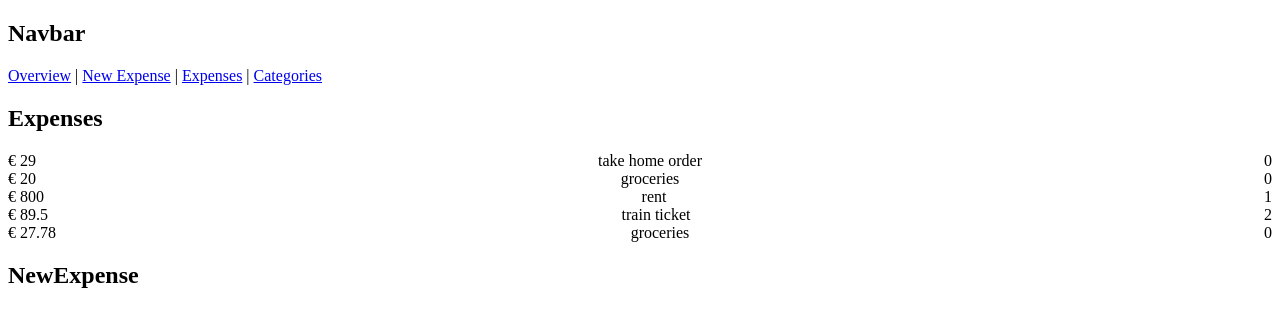
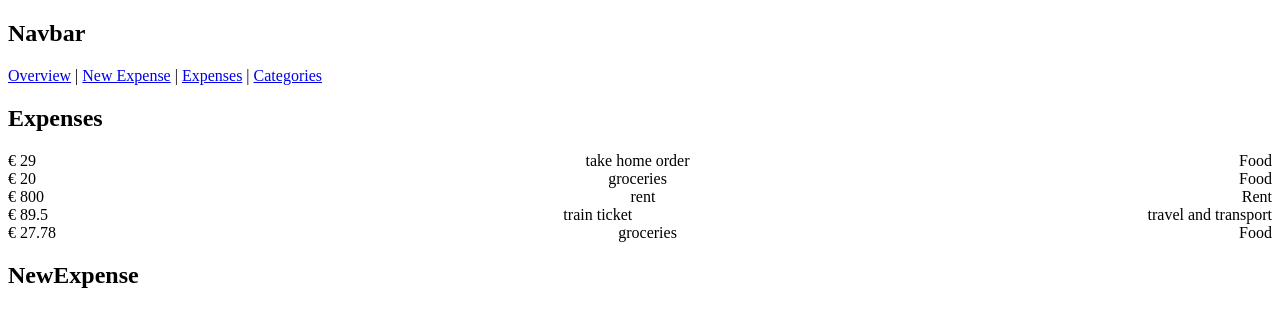
Before and after one commit to donatmarton/budget, a React (Create React App) app: page /expenses/new in a window 1280 px wide. Shown: the top 326 px of the page. Built offline with nearby package versions, Linux system fonts and the light colour scheme.

Commit message:
Expense list shows category name

```diff
--- a/src/App.js
+++ b/src/App.js
@@ -28,10 +28,20 @@ function App() {
       ]
     })
   }
-
+  const getCategoryNameFromId = (categoryId) => {
+    const foundCategory = categories.find( category => {
+      return category.id === categoryId;
+    })
+    return foundCategory?.name;
+  }
   return (
     <DataContext.Provider
-      value={{categories, expenses, addCategory}}
+      value={{
+        categories,
+        expenses,
+        addCategory,
+        getCategoryNameFromId,
+      }}
     >
       <div className="app">
         <Navbar />
--- a/src/components/ExpenseList.js
+++ b/src/components/ExpenseList.js
@@ -4,14 +4,15 @@ import Expense from "./Expense";
 import "./ExpenseList.css"
 
 const ExpenseList = () => {
-  const { expenses } = React.useContext(DataContext);
+  const { expenses, getCategoryNameFromId } = React.useContext(DataContext);
   const expenseItems = expenses.map( expense => {
+    const categoryName = getCategoryNameFromId(expense.categoryId);
     return (
       <Expense
         key={expense.id}
         amount={expense.amount}
         name={expense.name}
-        category={expense.category}
+        category={categoryName}
       />
     )
   })
--- a/src/data.js
+++ b/src/data.js
@@ -6,9 +6,9 @@ export const categoryData = [
 ];
 
 export const spendingsData = [
-  { id: 0, name: 'take home order', amount: 29, category: 0 },
-  { id: 1, name: 'groceries', amount: 20, category: 0 },
-  { id: 2, name: 'rent', amount: 800, category: 1 },
-  { id: 3, name: 'train ticket', amount: 89.5, category: 2 },
-  { id: 4, name: 'groceries', amount: 27.78, category: 0 },
+  { id: 0, name: 'take home order', amount: 29, categoryId: 0 },
+  { id: 1, name: 'groceries', amount: 20, categoryId: 0 },
+  { id: 2, name: 'rent', amount: 800, categoryId: 1 },
+  { id: 3, name: 'train ticket', amount: 89.5, categoryId: 2 },
+  { id: 4, name: 'groceries', amount: 27.78, categoryId: 0 },
 ];
```
